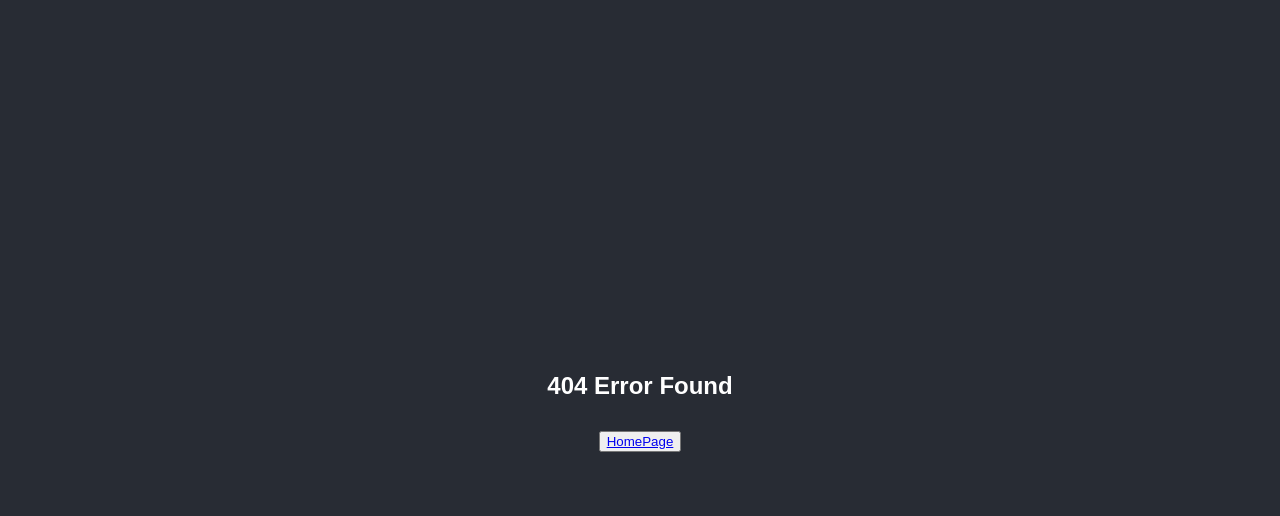
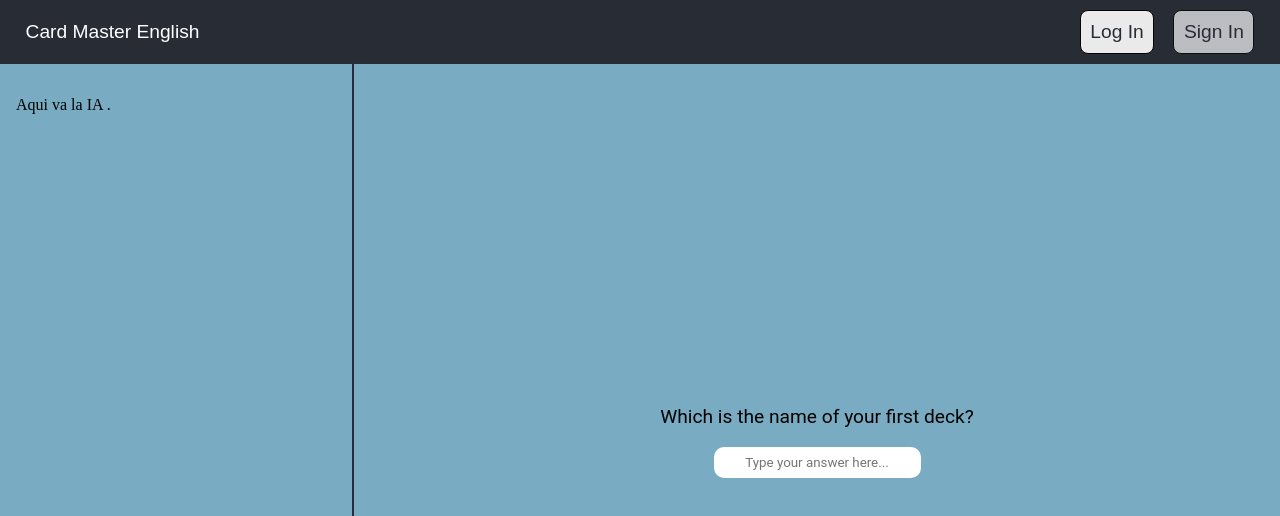
Before and after one commit to Carlos-AGM/Card-Master-English, a React (Vite) app: page /workArea in a window 1280 px wide. Before the commit this address had no page. Shown: the top 516 px of the page. Built offline with nearby package versions, Linux system fonts and the light colour scheme.

Commit message:
i created the design of the cards and added some JavaScript for events.

```diff
--- /dev/null
+++ b/src/components/Flashcard.jsx
@@ -0,0 +1,47 @@
+import { useEffect, useRef } from 'react';
+import '../css/flashcard.css'
+
+export function Flashcard () {
+    const flashcardTextAreaRef = useRef(null);
+
+    useEffect(() => {
+        const element = flashcardTextAreaRef.current;
+        if (element && element.innerText.trim() === '') {
+            element.innerHTML = '&nbsp;';
+        }
+    }, []);
+
+    const handleInput = () => {
+        const element = flashcardTextAreaRef.current;
+        if (element.innerText.trim() === '') {
+            element.innerHTML = '&nbsp;';
+            setTimeout(() => {
+                const range = document.createRange();
+                const sel = window.getSelection();
+                range.setStart(element.childNodes[0], 0);
+                range.collapse(true);
+                sel.removeAllRanges();
+                sel.addRange(range);
+            }, 0);
+        }
+    };
+
+    return (
+        <main className='flashcardSection'>
+            <article className='flashcard'>
+                <header className='title'>
+                    <h2>Title</h2>
+                </header>
+                <p
+                    className='flashcardTextArea'
+                    contentEditable="true"
+                    onInput={handleInput}
+                    ref={flashcardTextAreaRef}
+                ></p>
+            </article>
+            <div className='flipCard'></div>
+            <div className='saveCard'></div>
+            <section className='createdCards'></section>
+        </main>
+    )
+}
--- a/src/components/Navigation.jsx
+++ b/src/components/Navigation.jsx
@@ -1,6 +1,6 @@
 import { createBrowserRouter, RouterProvider } from 'react-router-dom';
 import { NotFoundPage } from '../pages/NotFoundPage.jsx';
-import { Flashcards } from '../pages/flashcards.jsx';
+import { WorkArea } from '../pages/WorkArea.jsx';
 import { HomePage } from '../pages/HomePage.jsx';
 import { LogIn } from '../pages/LogIn.jsx'
 import { SignIn } from '../pages/SignIn.jsx';
@@ -20,8 +20,8 @@ const router = createBrowserRouter([
   element: <SignIn/>,
   },
   {
-    path: '/flashcards/',
-    element: <Flashcards/>
+    path: '/workArea/',
+    element: <WorkArea/>
   }
 ]);
 
--- a/src/css/flashcard.css
+++ b/src/css/flashcard.css
@@ -1,17 +1,60 @@
-:root {
-    --black-color: #282c34;
-    --grey-color: #56585e;
-    --blue-color: #79acc2
-  }
+.flashcardSection {
+  display: flex;
+  justify-content: center;
+  flex: 1;
+  background-color: var(--blue-color);
+  padding: 1em;
+  overflow-y: auto;
+  position: relative;
+}
 
-  .mainContainer {
-    background-color: var(--blue-color);
-    display: flex;
-    position: absolute;
-    margin-top: 8vh;
-    flex: 1;
-    flex-direction: column; /* Para alinear el contenido verticalmente si es necesario */
-    margin-top: 8vh; /* Deja espacio para el NavBar */
-    width: 100%; /* Ocupa todo el ancho disponible */
-    height: calc(100vh - 8vh); /* Ocupa el resto del alto del viewport */
+.flashcard{
+  height: 40%;
+  width: 60%;
+  background-color: var(--card-color);
+  border-radius: 1em;
+  align-self: center;
+
 }
+
+.title{
+  display: flex;
+  justify-content: center;
+  background-color: var(--black-color);
+  border-bottom: 2px solid var(--gray-color);
+  font-family: 'Roboto';
+  font-weight: lighter;
+  border-top-left-radius: 1em;
+  border-top-right-radius: 1em;
+}
+
+h2{
+  font-weight: normal;
+  font-size: 1.4rem;
+  color: var(--card-color)
+}
+
+.flashcardTextArea{
+  display: flex;
+  margin: 0;
+  height: 26vh;
+  outline: none;
+  justify-content: center;
+  align-items: center;
+  font-family: 'Roboto';
+  font-size:large;
+}
+
+.createdCards {
+  width: calc(100% - 29.7%);
+  height: 16%;
+  background-color: var(--card-color);
+  display: flex;
+  align-items: center;
+  justify-content: center;
+  color: white;
+  bottom: 0;
+  position: fixed;
+  margin-bottom: 2vh;
+  border-radius: 1em;
+}
--- a/src/css/homePage.css
+++ b/src/css/homePage.css
@@ -1,7 +1,8 @@
 :root {
   --black-color: #282c34;
-  --grey-color: #56585e;
-  --blue-color: #79acc2
+  --gray-color: #757880;
+  --blue-color: #79acc2;
+  --card-color: #dddddd;
 }
 
 body {
@@ -22,7 +23,9 @@ body {
 .sideBarInfo{
   width: 20%;
   margin-top: 8vh;
-  background-color: var(--grey-color);
+  background-color: var(--gray-color);
+  padding: 1em;
+  font-size: large;
 }
 
 .mainContent{
@@ -125,21 +128,25 @@ body {
   }
 }
 
-@media (max-width: 1440px) {
+@media (max-width: 1800px) {
   .imageTextQuestion,
   .imageTextAnswer,
   .imageTextButton {
-    font-size: 1rem;
+    font-size: 1.1rem;
     padding: 0 0.5em;
-    margin: 8px 0;
+    margin: 10px 0;
+    top: 12%
   }
+
 
   .imageTextAnswer{
     left: 71.1%;
+    top: 22%;
   }
 
   .imageTextButton {
     width: 8%;
+    top: 29.7%;
     left: 76%;
     height: 2.5em;
     min-height: 2.5em;
--- /dev/null
+++ b/src/css/workArea.css
@@ -0,0 +1,55 @@
+:root {
+  --black-color: #282c34;
+  --gray-color: #56585e;
+  --blue-color: #79acc2;
+  --card-color: #dddddd;
+}
+
+.mainContainer {
+  background-color: var(--blue-color);
+  display: flex;
+  position: absolute;
+  flex: 1;
+  flex-direction: row;
+  width: 100%;
+  height: calc(100vh - 8vh);
+  top: 8vh;
+  left: 0;
+  right: 0;
+  bottom: 20vh;
+}
+
+.assistantIA{
+  border-right: 2px solid var(--black-color);
+  width: 25%;
+  padding: 1em;
+}
+
+.firstDeck{
+  display: flex;
+  flex-direction: column;
+  justify-content: center;
+  align-items: center;
+  flex: 1;
+  background-color: var(--blue-color);
+  padding: 1em;
+  overflow-y: auto;
+}
+
+.firstDeckNameQuery{
+  font-size: larger;
+  font-family: 'Roboto';
+}
+
+.inputText{
+  outline: none;
+  box-shadow: none;
+  background-color: white;
+  padding: 6px;
+  border: 2px solid white;
+  border-radius: 10px;
+  max-width: 400px;
+  margin: 0 auto;
+  text-align: center;
+  font-family: 'Roboto';
+}
--- a/src/pages/HomePage.jsx
+++ b/src/pages/HomePage.jsx
@@ -8,7 +8,7 @@ export function HomePage () {
     return (
         <div className={'app'}>
             <aside className='sideBarInfo'>
-                <p>hola</p>
+                <p>aqui van los decks prefabricados</p>
             </aside>
             <NavBar/>
             <main className='mainContent'>
--- a/src/pages/NotFoundPage.jsx
+++ b/src/pages/NotFoundPage.jsx
@@ -4,7 +4,7 @@ import '../css/notFoundPage.css'
 export function NotFoundPage () {
     return (
         <div className='errorText'>
-            <p><strong>404 Error Found</strong></p>
+            <p><strong>404 Not Found</strong></p>
             <div className='buttonToHP'>
                 <button>
                     <Link to='/'>HomePage</Link>
--- /dev/null
+++ b/src/pages/WorkArea.jsx
@@ -0,0 +1,45 @@
+import { NavBar } from '../components/NavBar';
+import { Flashcard } from '../components/Flashcard';
+import { useState } from 'react';
+import '../css/workArea.css';
+
+export function WorkArea () {
+    const [userAnswer, setUserAnswer] = useState('');
+    const [showFlashcard, setShowFlashcard] = useState(false);
+
+    const handleInputChange = (e) => {
+        setUserAnswer(e.target.value);
+    };
+
+    const handleSubmit = (e) => {
+        e.preventDefault();
+        if (userAnswer.trim() !== '') {
+            setShowFlashcard(true);
+        }
+    };
+    return (
+        <div>
+            <NavBar/>
+            <div className='mainContainer'>
+                <aside className='assistantIA'>
+                    <p> Aqui va la IA .</p>
+                </aside>
+                {!showFlashcard && (
+                    <div className='firstDeck'>
+                        <p className='firstDeckNameQuery'>Which is the name of your first deck?</p>
+                        <form className='answerArea' onSubmit={handleSubmit}>
+                            <input
+                                className='inputText'
+                                type="text"
+                                value={userAnswer}
+                                onChange={handleInputChange}
+                                placeholder='Type your answer here...'
+                            />
+                        </form>
+                    </div>
+                )}
+                {showFlashcard && <Flashcard />}
+            </div>
+        </div>
+    );
+}
--- a/src/pages/flashcards.jsx
+++ /dev/null
@@ -1,13 +0,0 @@
-import { NavBar } from '../components/NavBar';
-import '../css/flashcard.css'
-
-export function Flashcards () {
-    return (
-        <div>
-            <NavBar/>
-            <div className='mainContainer'>
-                <p>Lorem ipsum dolor sit amet consectetur, adipisicing elit. Iusto deserunt consectetur corrupti libero unde reprehenderit atque iure fuga suscipit quam dolore, cupiditate dignissimos? Consequatur tempora quae non, est pariatur veniam.</p>
-            </div>
-        </div>
-    )
-}
```
